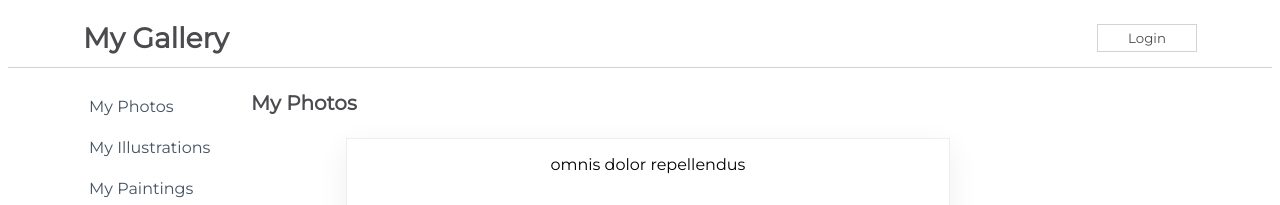
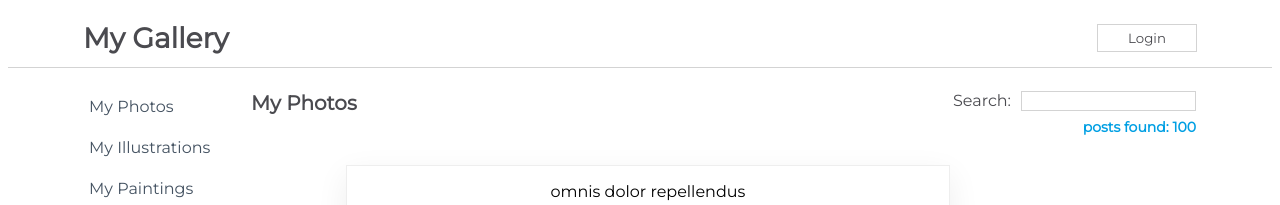
Before and after one commit to vkleer/react-challenges, a React (Create React App) app in the folder my-app/: page / in a window 1280 px wide. Shown: the top 205 px of the page. Built offline with nearby package versions, Linux system fonts and the light colour scheme.

Commit message:
Add form with search bar to Content component and add handleSearch method to filter posts

```diff
--- a/my-app/src/components/Content.js
+++ b/my-app/src/components/Content.js
@@ -10,6 +10,7 @@ export class Content extends Component {
         super(props);
         this.state = {
             isLoaded: false,
+            posts: [],
         };
     }
 
@@ -17,8 +18,19 @@ export class Content extends Component {
         setTimeout(() => {
             this.setState({
                 isLoaded: true,
+                posts: savedPosts,
             })
         }, 2000)
+    }
+
+    handleSearch = (event) => {
+        let name = event.target.value;
+        const filteredPosts = savedPosts.filter(post => {
+            return post.name.toLowerCase().includes(name);
+        })
+        this.setState({
+            posts: filteredPosts,
+        })
     }
 
     render() {
@@ -26,11 +38,19 @@ export class Content extends Component {
             <div className= {css.Content}>
                 <div className= {css.TitleBar}>
                     <h1>My Photos</h1>
+                    <form>
+                        <label htmlFor='searchInput'>Search:</label>
+                        <input
+                            onChange={this.handleSearch}
+                            id='searchInput' type='search'
+                        />
+                        <h4>posts found: {this.state.posts.length}</h4>
+                    </form>
                 </div>
                 <div className= {css.SearchResults}>
                     {
                         this.state.isLoaded ? (
-                            <PostItem savedPosts={savedPosts} />
+                            <PostItem posts={this.state.posts} savedPosts={savedPosts} />
                         ) : (
                             <Loader />
                         )
--- a/my-app/src/components/PostItem.js
+++ b/my-app/src/components/PostItem.js
@@ -3,7 +3,7 @@ import css from './css/Content.module.css'
 
 function PostItem(props) {
     return (
-        props.savedPosts.map(post => {
+        props.posts.map(post => {
             const {title, name, image, description} = post;
             return (
                 <div key={title} className={css.SearchItem}>
```
